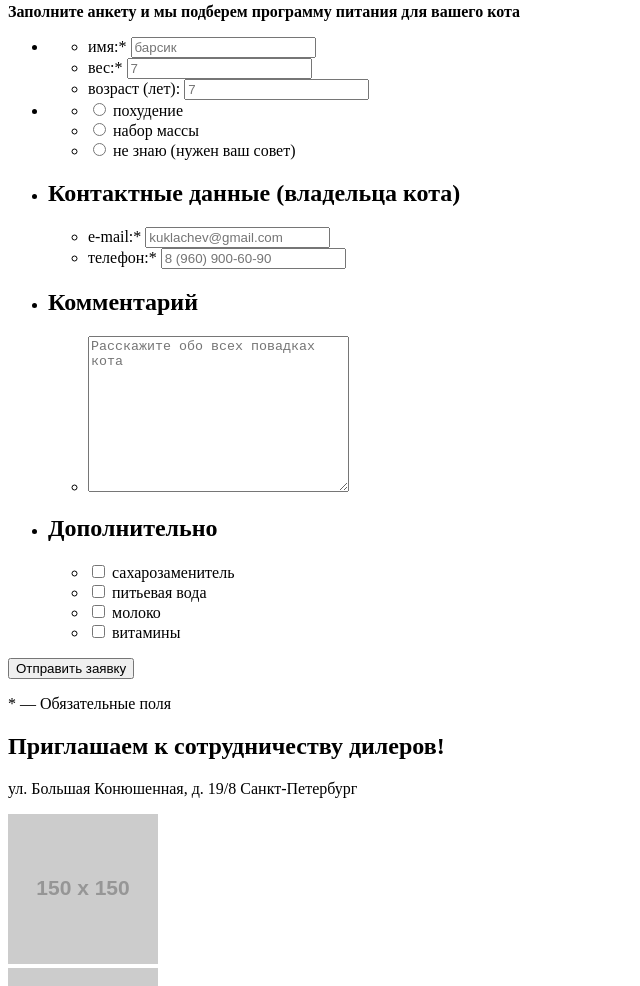
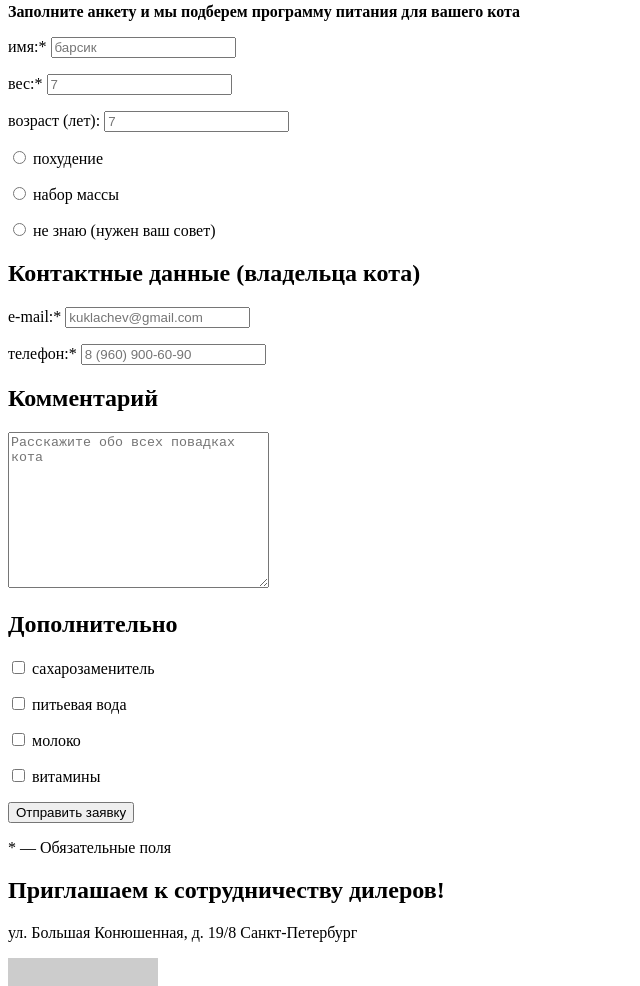
Before and after one commit to kandrukKV/1168091-cat-energy-19, a website: page source/form.html in a window 1280 px wide. Shown: the part 516-1502 px from the top of the page, without its empty margins (0-640 px from the left). Drawn offline with Linux system fonts and the light colour scheme; placeholder pictures from the web are drawn by us.

Commit message:
исправление дз модуль2-задача2

```diff
--- a/source/form.html
+++ b/source/form.html
@@ -32,122 +32,119 @@
 
     <form class="ps-form" action="https://echo.htmlacademy.ru" method="post">
 
-      <ul class="ps-form__block-list">
 
-        <li class="ps-form__block-item">
-          <ul class="ps-form__input-list">
-            <li class="ps-form__input-item">
+
+        <div class="ps-form__item">
+
+          <p class="ps-form__input-wrap">
             <label class="ps-form__label" for="name">
               имя:*
               <input class="ps-form__input-txt" id="name" name="cat-name" type="text" placeholder="барсик">
             </label>
-            </li>
+          </p>
 
-            <li class="ps-form__input-item">
+          <p class="ps-form__input-wrap">
             <label class="ps-form__label" for="weight">
               вес:*
               <input class="ps-form__input-txt" id="weight" name="cat-weight" type="text" placeholder="7">
             </label>
-            </li>
+          </p>
 
-            <li class="ps-form__input-item">
+          <p class="ps-form__input-wrap">
             <label class="ps-form__label" for="age">
               возраст (лет):
               <input class="ps-form__input-txt" id="age" name="cat-age" type="text" placeholder="7">
             </label>
-            </li>
-          </ul>
-        </li>
+          </p>
 
-        <li class="ps-form__block-item">
-          <ul class="ps-form__input-list">
-            <li class="ps-form__input-item">
+        </div>
+
+        <div class="ps-form__item">
+
+          <p class="ps-form__input-wrap">
             <label class="ps-form__label" for="weight-down">
               <input class="ps-form__input-radio" id="weight-down" name="weight-change" type="radio" value="похудение">
               <span class="ps-form__radio-label">похудение</span>
             </label>
-            </li>
+          </p>
 
-            <li class="ps-form__input-item">
+          <p class="ps-form__input-wrap">
             <label class="ps-form__label" for="weight-up">
               <input class="ps-form__input-radio" id="weight-up" name="weight-change" type="radio" value="набор массы">
               <span class="ps-form__radio-label">набор массы</span>
             </label>
-            </li>
+          </p>
 
-            <li class="ps-form__input-item">
+          <p class="ps-form__input-wrap">
             <label class="ps-form__label" for="weight-noknow">
               <input class="ps-form__input-radio" id="weight-noknow" name="weight-change" type="radio" value="не знаю">
               <span class="ps-form__radio-label">не знаю (нужен ваш совет)</span>
             </label>
-            </li>
+          </p>
 
-          </ul>
-        </li>
 
-        <li class="ps-form__block-item">
+        </div>
+
+        <div class="ps-form__item">
           <h2 class="ps-form__title">Контактные данные (владельца кота)</h2>
-          <ul class="ps-form__input-list">
-            <li class="ps-form__input-item">
+
+          <p class="ps-form__input-wrap">
             <label class="ps-form__label" for="email">
               e-mail:*
               <input class="ps-form__input-txt ps-form__input-txt--mail" id="email" name="cat-email" type="text" placeholder="kuklachev@gmail.com">
             </label>
-            </li>
+          </p>
 
-            <li class="ps-form__input-item">
+          <p class="ps-form__input-wrap">
             <label class="ps-form__label" for="phone">
               телефон:*
               <input class="ps-form__input-txt ps-form__input-txt--phone" id="phone" name="cat-phone" type="text" placeholder="8 (960) 900-60-90">
             </label>
-            </li>
-          </ul>
-        </li>
+          </p>
 
-        <li class="ps-form__block-item">
+        </div>
+
+        <div class="ps-form__block-item">
           <h2 class="ps-form__title">Комментарий</h2>
-          <ul class="ps-form__input-list">
-            <li class="ps-form__input-item">
+
+          <p class="ps-form__input-wrap">
             <textarea class="ps-form__input-txtarea" name="comments" cols="30" rows="10" placeholder="Расскажите обо всех повадках кота"></textarea>
-            </li>
-          </ul>
-        </li>
+          </p>
 
-        <li class="ps-form__block-item">
+        </div>
+
+        <div class="ps-form__block-item">
           <h2 class="ps-form__title">Дополнительно</h2>
-          <ul class="ps-form__input-list">
-            <li class="ps-form__input-item">
+
+          <p class="ps-form__input-wrap">
             <label class="ps-form__label" for="sugar">
               <input class="ps-form__input-check" id="sugar" name="cat-sugar" type="checkbox">
               <span class="ps-form__check-label">сахарозаменитель</span>
             </label>
-            </li>
+          </p>
 
-            <li class="ps-form__input-item">
+          <p class="ps-form__input-wrap">
             <label class="ps-form__label" for="water">
               <input class="ps-form__input-check" id="water" name="cat-water" type="checkbox">
               <span class="ps-form__check-label">питьевая вода</span>
             </label>
-            </li>
+          </p>
 
-            <li class="ps-form__input-item">
+          <p class="ps-form__input-wrap">
             <label class="ps-form__label" for="milk">
               <input class="ps-form__input-check" id="milk" name="cat-milk" type="checkbox">
               <span class="ps-form__check-label">молоко</span>
             </label>
-            </li>
+          </p>
 
-            <li class="ps-form__input-item">
+          <p class="ps-form__input-wrap">
             <label class="ps-form__label" for="vitamins">
               <input class="ps-form__input-check" id="vitamins" name="cat-vitamins" type="checkbox">
               <span class="ps-form__check-label">витамины</span>
             </label>
-            </li>
+          </p>
 
-          </ul>
-        </li>
-
-      </ul>
+        </div>
 
       <button class="ps-form__btn" type="submit">Отправить заявку</button>
 
@@ -158,7 +155,7 @@
     <section class="contacts">
 
       <div class="contacts__wrap">
-        <h2 class="contacts-head">Приглашаем к сотрудничеству дилеров!</h2>
+        <h2 class="contacts__head">Приглашаем к сотрудничеству дилеров!</h2>
         <p class="contacts__value">ул. Большая Конюшенная, д. 19/8 Санкт-Петербург</p>
       </div>
 
```
Also changed, not shown: source/catalog.html (+2 -2 lines), source/index.html (+9 -6 lines). Lines whose indentation alone changed are shown as unchanged.
